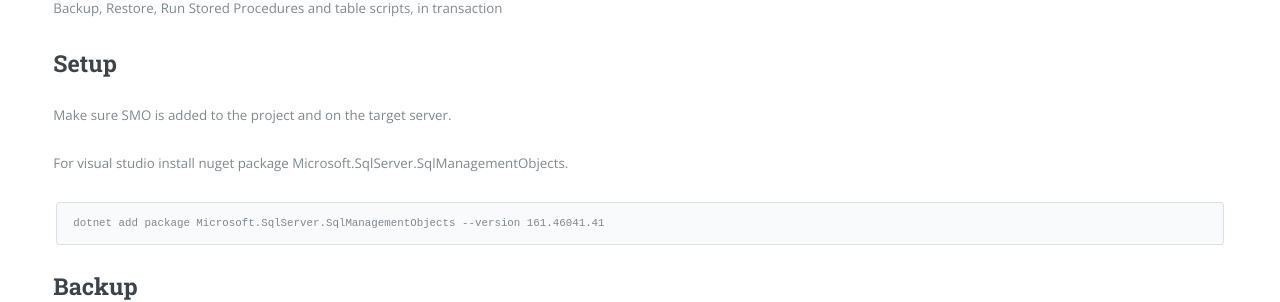
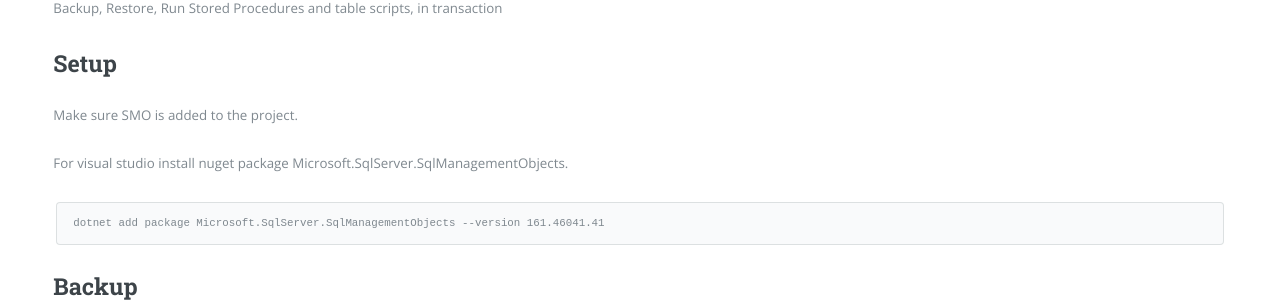
Before and after one commit to majorsilence/Dev, a Jekyll site: the page built from docs/Database/Microsoft-Server-Management-Objects.md, in a window 1280 px wide and 900 px high. Shown: the part 222-524 px from the top of the window. Built offline with Jekyll 4.4.1, drawn with Linux system fonts in a browser that asks for light colours.

Commit message:
Update Microsoft-Server-Management-Objects.md

```diff
--- a/docs/Database/Microsoft-Server-Management-Objects.md
+++ b/docs/Database/Microsoft-Server-Management-Objects.md
@@ -6,7 +6,7 @@
 Backup, Restore, Run Stored Procedures and table scripts, in transaction
 
 ## Setup
-Make sure SMO is added to the project and on the target server.
+Make sure SMO is added to the project.
 
 For visual studio install nuget package Microsoft.SqlServer.SqlManagementObjects.
 
```
